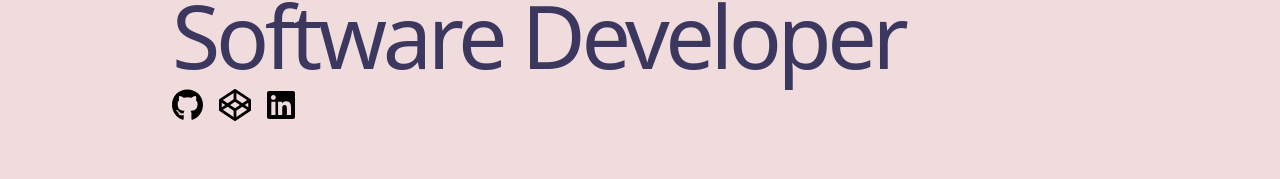
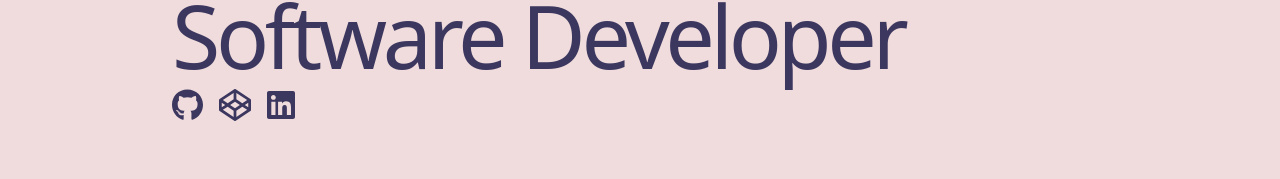
Before and after one commit to arcsbstn/arcsbstn.github.io, a React (Create React App) app: page / in a window 1280 px wide. Shown: the part 599-778 px from the top of the page. Built offline with nearby package versions, Linux system fonts and the light colour scheme.

Commit message:
add theme colors to hero svg links

```diff
--- a/src/components/Profiles.tsx
+++ b/src/components/Profiles.tsx
@@ -1,6 +1,9 @@
+import { useContext } from "react";
 import styled from "styled-components";
 
+import { ThemeContext } from "../ResumePortfolio";
 import { CodePen, GitHub, LinkedIn } from "../svg";
+import { getRgbColor } from "../utils";
 
 const ProfilesWrapper = styled.ul`
   padding: 0;
@@ -11,16 +14,17 @@ const ProfilesWrapper = styled.ul`
 `;
 
 export function Profiles() {
+  const [theme] = useContext(ThemeContext);
   return (
     <ProfilesWrapper>
       <li>
         <a href="https://github.com/arcsbstn" target="_blank" rel="noreferrer">
-          <GitHub />
+          <GitHub color={`rgb(${getRgbColor(theme, "text")})`} />
         </a>
       </li>
       <li>
         <a href="https://codepen.io/arcsbstn" target="_blank" rel="noreferrer">
-          <CodePen />
+          <CodePen color={`rgb(${getRgbColor(theme, "text")})`}/>
         </a>
       </li>
       <li>
@@ -29,7 +33,7 @@ export function Profiles() {
           target="_blank"
           rel="noreferrer"
         >
-          <LinkedIn />
+          <LinkedIn color={`rgb(${getRgbColor(theme, "text")})`}/>
         </a>
       </li>
     </ProfilesWrapper>
--- a/src/interfaces.ts
+++ b/src/interfaces.ts
@@ -7,3 +7,7 @@ export interface IRgbThemeColors {
 export interface ITheme {
   index: number;
 }
+
+export interface ISvgProps {
+  color: string;
+}
--- a/src/svg/CodePen.tsx
+++ b/src/svg/CodePen.tsx
@@ -1,9 +1,16 @@
-export function CodePen() {
+import { ISvgProps } from "../interfaces";
+
+export function CodePen({ color }: ISvgProps) {
   // Font Awesome Free 6.4.2 by @fontawesome - https://fontawesome.com
   // License - https://fontawesome.com/license (Commercial License)
   // Copyright 2023 Fonticons, Inc.
   return (
-    <svg xmlns="http://www.w3.org/2000/svg" height="2em" viewBox="0 0 512 512">
+    <svg
+      xmlns="http://www.w3.org/2000/svg"
+      height="2em"
+      viewBox="0 0 512 512"
+      fill={color}
+    >
       <path d="M502.285 159.704l-234-156c-7.987-4.915-16.511-4.96-24.571 0l-234 156C3.714 163.703 0 170.847 0 177.989v155.999c0 7.143 3.714 14.286 9.715 18.286l234 156.022c7.987 4.915 16.511 4.96 24.571 0l234-156.022c6-3.999 9.715-11.143 9.715-18.286V177.989c-.001-7.142-3.715-14.286-9.716-18.285zM278 63.131l172.286 114.858-76.857 51.429L278 165.703V63.131zm-44 0v102.572l-95.429 63.715-76.857-51.429L234 63.131zM44 219.132l55.143 36.857L44 292.846v-73.714zm190 229.715L61.714 333.989l76.857-51.429L234 346.275v102.572zm22-140.858l-77.715-52 77.715-52 77.715 52-77.715 52zm22 140.858V346.275l95.429-63.715 76.857 51.429L278 448.847zm190-156.001l-55.143-36.857L468 219.132v73.714z" />
     </svg>
   );
--- a/src/svg/GitHub.tsx
+++ b/src/svg/GitHub.tsx
@@ -1,9 +1,16 @@
-export function GitHub() {
+import { ISvgProps } from "../interfaces";
+
+export function GitHub({ color }: ISvgProps) {
   // Font Awesome Free 6.4.2 by @fontawesome - https://fontawesome.com
   // License - https://fontawesome.com/license (Commercial License)
   // Copyright 2023 Fonticons, Inc.
   return (
-    <svg xmlns="http://www.w3.org/2000/svg" height="2em" viewBox="0 0 496 512">
+    <svg
+      xmlns="http://www.w3.org/2000/svg"
+      height="2em"
+      viewBox="0 0 496 512"
+      fill={color}
+    >
       <path d="M165.9 397.4c0 2-2.3 3.6-5.2 3.6-3.3.3-5.6-1.3-5.6-3.6 0-2 2.3-3.6 5.2-3.6 3-.3 5.6 1.3 5.6 3.6zm-31.1-4.5c-.7 2 1.3 4.3 4.3 4.9 2.6 1 5.6 0 6.2-2s-1.3-4.3-4.3-5.2c-2.6-.7-5.5.3-6.2 2.3zm44.2-1.7c-2.9.7-4.9 2.6-4.6 4.9.3 2 2.9 3.3 5.9 2.6 2.9-.7 4.9-2.6 4.6-4.6-.3-1.9-3-3.2-5.9-2.9zM244.8 8C106.1 8 0 113.3 0 252c0 110.9 69.8 205.8 169.5 239.2 12.8 2.3 17.3-5.6 17.3-12.1 0-6.2-.3-40.4-.3-61.4 0 0-70 15-84.7-29.8 0 0-11.4-29.1-27.8-36.6 0 0-22.9-15.7 1.6-15.4 0 0 24.9 2 38.6 25.8 21.9 38.6 58.6 27.5 72.9 20.9 2.3-16 8.8-27.1 16-33.7-55.9-6.2-112.3-14.3-112.3-110.5 0-27.5 7.6-41.3 23.6-58.9-2.6-6.5-11.1-33.3 2.6-67.9 20.9-6.5 69 27 69 27 20-5.6 41.5-8.5 62.8-8.5s42.8 2.9 62.8 8.5c0 0 48.1-33.6 69-27 13.7 34.7 5.2 61.4 2.6 67.9 16 17.7 25.8 31.5 25.8 58.9 0 96.5-58.9 104.2-114.8 110.5 9.2 7.9 17 22.9 17 46.4 0 33.7-.3 75.4-.3 83.6 0 6.5 4.6 14.4 17.3 12.1C428.2 457.8 496 362.9 496 252 496 113.3 383.5 8 244.8 8zM97.2 352.9c-1.3 1-1 3.3.7 5.2 1.6 1.6 3.9 2.3 5.2 1 1.3-1 1-3.3-.7-5.2-1.6-1.6-3.9-2.3-5.2-1zm-10.8-8.1c-.7 1.3.3 2.9 2.3 3.9 1.6 1 3.6.7 4.3-.7.7-1.3-.3-2.9-2.3-3.9-2-.6-3.6-.3-4.3.7zm32.4 35.6c-1.6 1.3-1 4.3 1.3 6.2 2.3 2.3 5.2 2.6 6.5 1 1.3-1.3.7-4.3-1.3-6.2-2.2-2.3-5.2-2.6-6.5-1zm-11.4-14.7c-1.6 1-1.6 3.6 0 5.9 1.6 2.3 4.3 3.3 5.6 2.3 1.6-1.3 1.6-3.9 0-6.2-1.4-2.3-4-3.3-5.6-2z" />
     </svg>
   );
--- a/src/svg/LinkedIn.tsx
+++ b/src/svg/LinkedIn.tsx
@@ -1,9 +1,16 @@
-export function LinkedIn() {
+import { ISvgProps } from "../interfaces";
+
+export function LinkedIn({ color }: ISvgProps) {
   // Font Awesome Free 6.4.2 by @fontawesome - https://fontawesome.com
   // License - https://fontawesome.com/license (Commercial License)
   // Copyright 2023 Fonticons, Inc.
   return (
-    <svg xmlns="http://www.w3.org/2000/svg" height="2em" viewBox="0 0 448 512">
+    <svg
+      xmlns="http://www.w3.org/2000/svg"
+      height="2em"
+      viewBox="0 0 448 512"
+      fill={color}
+    >
       <path d="M416 32H31.9C14.3 32 0 46.5 0 64.3v383.4C0 465.5 14.3 480 31.9 480H416c17.6 0 32-14.5 32-32.3V64.3c0-17.8-14.4-32.3-32-32.3zM135.4 416H69V202.2h66.5V416zm-33.2-243c-21.3 0-38.5-17.3-38.5-38.5S80.9 96 102.2 96c21.2 0 38.5 17.3 38.5 38.5 0 21.3-17.2 38.5-38.5 38.5zm282.1 243h-66.4V312c0-24.8-.5-56.7-34.5-56.7-34.6 0-39.9 27-39.9 54.9V416h-66.4V202.2h63.7v29.2h.9c8.9-16.8 30.6-34.5 62.9-34.5 67.2 0 79.7 44.3 79.7 101.9V416z" />
     </svg>
   );
```
